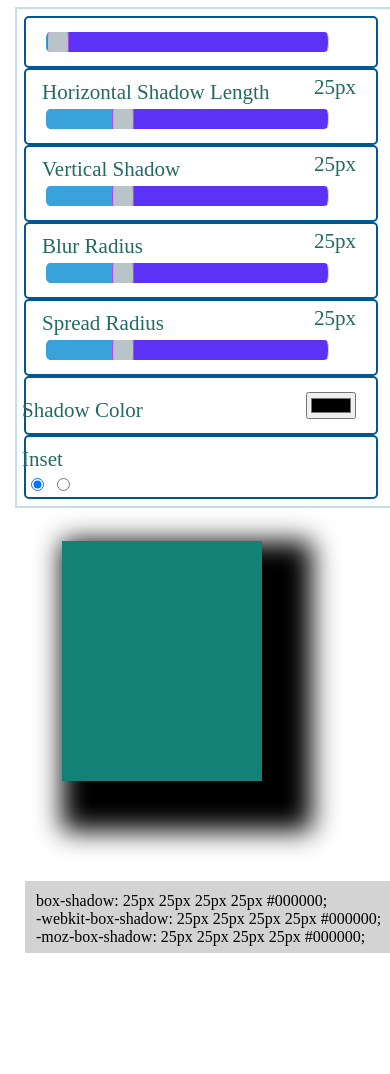
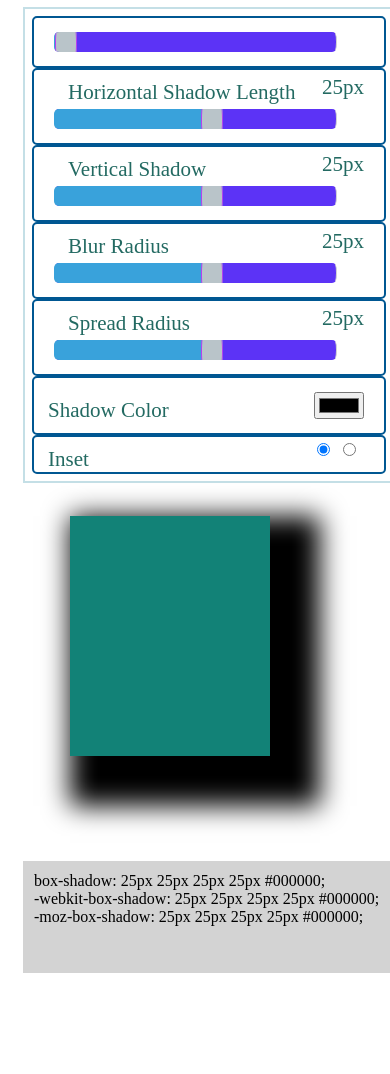
Before and after one commit to Begaim-spec/shadow-add, a plain HTML site: page index.html in a window 390 px wide. Shown: the part 73-1147 px from the top of the page. Before the commit the page ends 1126 px from the top, so only its background shows below. Drawn offline with Linux system fonts and the light colour scheme.

Commit message:
radio input edited

```diff
--- a/index.html
+++ b/index.html
@@ -25,7 +25,7 @@
                     <p>Horizontal Shadow Length </p>
                     <div class="slider"></div>
                 </div>
-                <input type="range" id= "offsetX" value="25">
+                <input type="range" id= "offsetX" value="25" min="-200" max="200">
 
             </div>
             <div class="range-block">
@@ -33,21 +33,21 @@
                     <p>Vertical Shadow</p>
                     <div class="vertical"></div>
                 </div>
-                <input type="range" id= "offsetY" value="25">
+                <input type="range" id= "offsetY" value="25" min="-200" max="200">
             </div>
             <div class="range-block">
                 <div class="line">
                     <p>Blur Radius</p>
                     <div class="blurRa"></div>
                 </div>
-                <input type="range" id= "blur" value="25">
+                <input type="range" id= "blur" value="25" min="-200" max="200">
             </div>
             <div class="range-block">
                 <div class="line">
                     <p>Spread Radius</p>
                     <div class="spreadEd"></div>
                 </div>
-                <input type="range" id= "spread" value="25">
+                <input type="range" id= "spread" value="25" min="-200" max="200">
             </div>
             <div class="range-block gradient">
                 <p class="switch input-title">Shadow Color</p>
@@ -55,12 +55,14 @@
             </div>
             <div class="switch range-block">
                 <p class="input-title">Inset</p>
+               <div class="radio-btn">
                    <label>
                        <input type="radio" class="inset private" name="type" checked>
                    </label>
                    <label>
                        <input type="radio" class="outset private" name="type">
                    </label>
+               </div>
             </div>
         </div>
         <div class="main-block">
--- a/media.css
+++ b/media.css
@@ -11,16 +11,17 @@
         background-color: #128277;
     }
     .out {
-        margin: 147px 30px;
-        padding: 11px;
-        width: 360px;
+        margin: 145px -138px;
+        padding: 9px;
+        width: 366px;
+        font-size: 15px;
     }
     input[type=range] {
         width: 283px;
         margin: 14px 20px;
     }
     .range-block p {
-        margin: 10px -4px 0;
+        margin: 10px 14px 0;
     }
     .range-block {
         width: 350px;
@@ -56,8 +57,8 @@
     .container{
         max-width: 400px;
     }
-    .p .input-title{
-        margin: 0 12px;
+   p .input-title {
+        margin: 0 14px;
     }
     .generator {
         grid-template-columns: 1fr;
@@ -67,7 +68,8 @@
         margin: 13px 47px 0;
     }
     .out {
-        margin: 100px 10px;
+        margin: 105px 0;
+        height: 90px;
     }
     h1 {
         font-size: 2em;
--- a/style.css
+++ b/style.css
@@ -1,4 +1,4 @@
-body {
+.body {
     min-height: 450px;
     margin: 0;
     overflow-x: hidden;
@@ -119,9 +119,11 @@ input [type=color] {
     color: #236A62;
     font-size: 21px;
 }
-.switch{
+.switch {
     color: #236A62;
     font-size: 21px;
+    display: flex;
+    justify-content: space-between;
 }
 .gradient{
     margin: 0;
@@ -136,3 +138,6 @@ h1{
     color: #366B50;
     text-align: center;
 }
+.radio-btn{
+    margin-right: 25px;
+}
```
Lines whose indentation alone changed are shown as unchanged.
